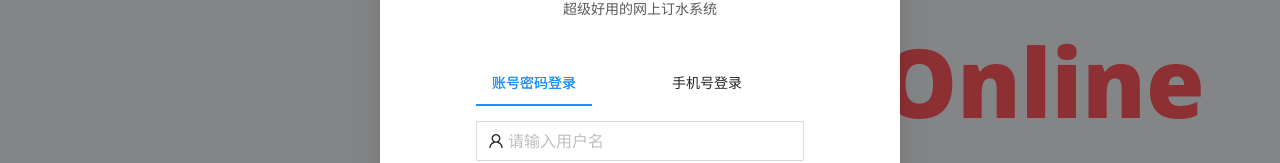
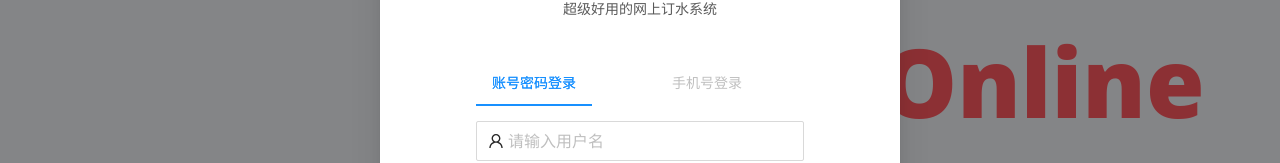
Before and after one commit to Raino2/WaterOrder, a React app: page / in a window 1280 px wide. Both pictures are taken after a click on the link "登录". Shown: the part 237-400 px from the top of the page. Built offline with nearby package versions, Linux system fonts and the light colour scheme.

Commit message:
feat:禁用了手机登录

```diff
--- a/src/libs/LoginModal/index.tsx
+++ b/src/libs/LoginModal/index.tsx
@@ -9,7 +9,7 @@ import {
   TaobaoCircleOutlined,
   WeiboCircleOutlined,
 } from '@ant-design/icons';
-import { message, Tabs, Space, Modal, notification } from 'antd';
+import { message, Tabs, Space, Modal, notification, Popover } from 'antd';
 import { CSSProperties, useEffect, useRef } from 'react';
 import { useState } from 'react';
 import { TUser } from './interfaces/interface';
@@ -121,7 +121,15 @@ const LoginModal = (props: any) => {
             onChange={(activeKey) => setLoginType(activeKey as LoginType)}
           >
             <Tabs.TabPane key={'account'} tab={'账号密码登录'} />
-            <Tabs.TabPane key={'phone'} tab={'手机号登录'} />
+            <Tabs.TabPane
+              key={'phone'}
+              tab={
+                <Popover placement="topLeft" content={'由于需要短信代理服务器,暂不开放手机登录'}>
+                  手机号登录
+                </Popover>
+              }
+              disabled
+            />
           </Tabs>
           {loginType === 'account' && (
             <>
```
